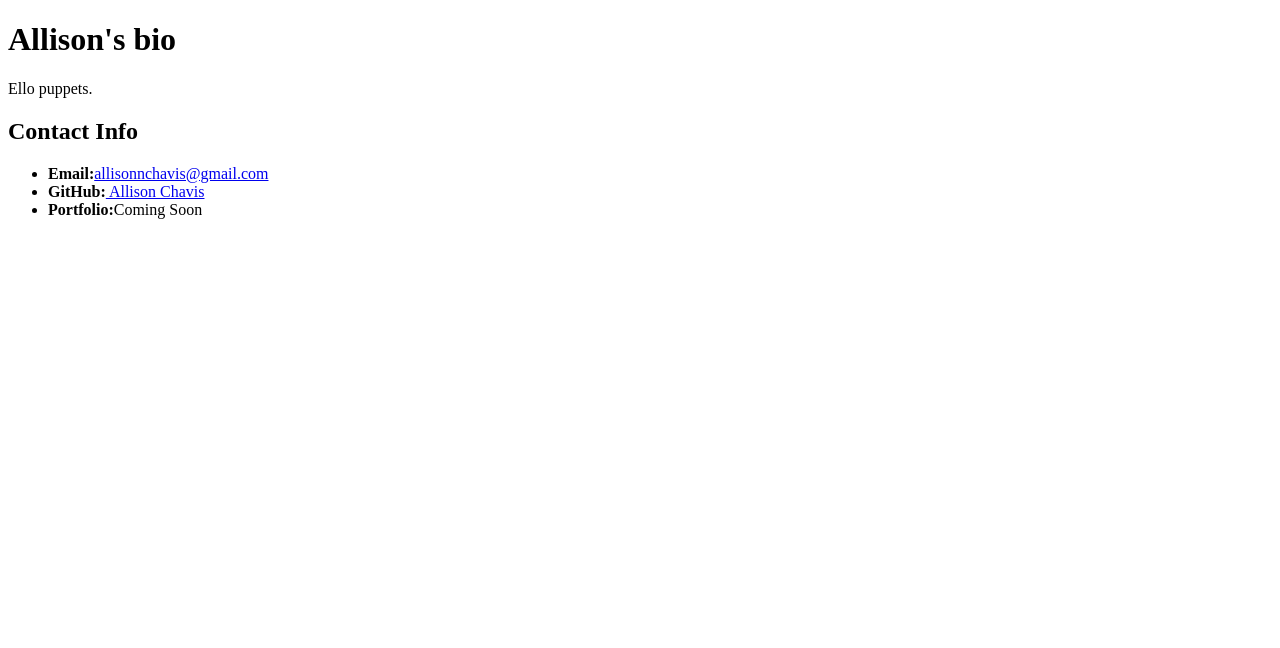
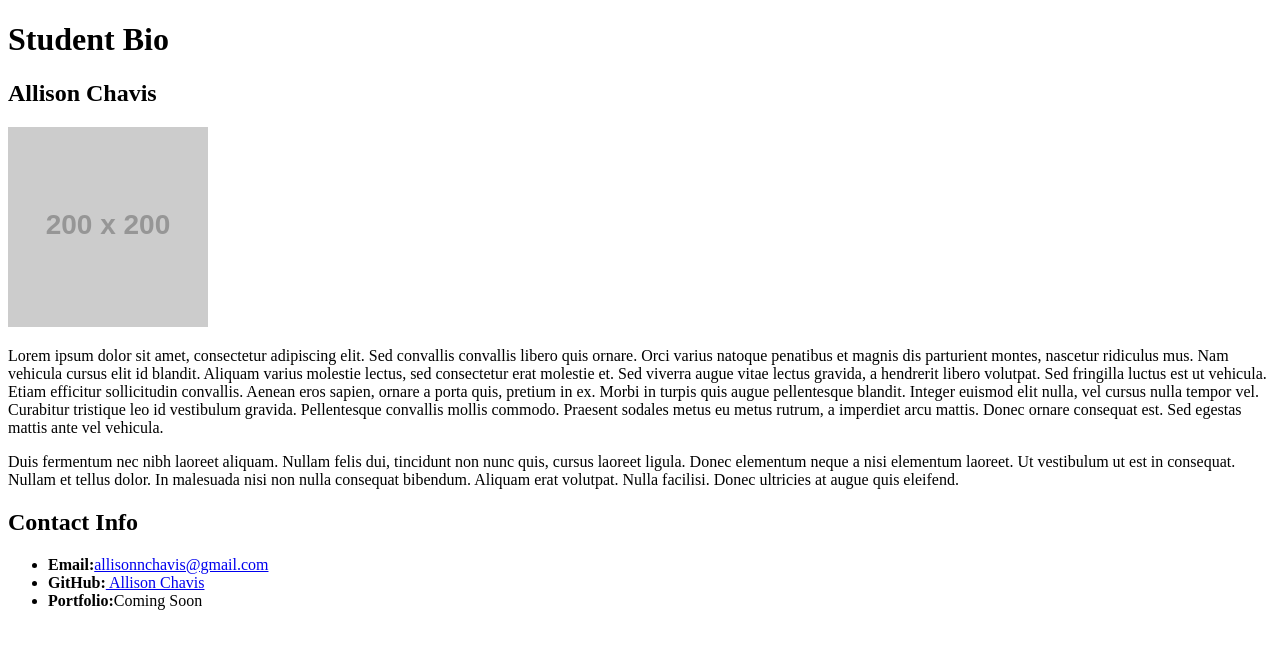
Before and after one commit to allisonchavis/basicbio, a plain HTML site: page index.html in a window 1280 px wide. Drawn offline with Linux system fonts and the light colour scheme; placeholder pictures from the web are drawn by us.

Commit message:
student bio

```diff
--- a/index.html
+++ b/index.html
@@ -1,27 +1,43 @@
 <!DOCTYPE html>
 <html lang="en">
-<head>
+
   <meta charset="utf-8">
   <title>The HTML5 Herald</title>
   <meta name="description" content="The HTML5 Herald">
   <meta name="author" content="SitePoint">
-  <link rel="stylesheet" href="css/styles.css?v=1.0">
-</head>
+  <link rel="stylesheet" type="text/css" href="code/style.css">
+
 <body>
-    <h1>Allison's bio</h1>
-      <p>Ello puppets.</p>
+  <header>
+    <h1>Student Bio</h1>
+    </header>
 
-      <div>
+    <div class="container">
 
+        <section id="main-bio">
+
+            <h2>Allison Chavis</h2>
+
+            <img src="http://placehold.it/200X200" alt="My Name" id="bio-image">
+
+            <p>
+
+              Lorem ipsum dolor sit amet, consectetur adipiscing elit. Sed convallis convallis libero quis ornare. Orci varius natoque penatibus et magnis dis parturient montes, nascetur ridiculus mus. Nam vehicula cursus elit id blandit. Aliquam varius molestie lectus, sed consectetur erat molestie et. Sed viverra augue vitae lectus gravida, a hendrerit libero volutpat. Sed fringilla luctus est ut vehicula. Etiam efficitur sollicitudin convallis. Aenean eros sapien, ornare a porta quis, pretium in ex. Morbi in turpis quis augue pellentesque blandit. Integer euismod elit nulla, vel cursus nulla tempor vel. Curabitur tristique leo id vestibulum gravida. Pellentesque convallis mollis commodo. Praesent sodales metus eu metus rutrum, a imperdiet arcu mattis. Donec ornare consequat est. Sed egestas mattis ante vel vehicula.</p>
+
+             <p> Duis fermentum nec nibh laoreet aliquam. Nullam felis dui, tincidunt non nunc quis, cursus laoreet ligula. Donec elementum neque a nisi elementum laoreet. Ut vestibulum ut est in consequat. Nullam et tellus dolor. In malesuada nisi non nulla consequat bibendum. Aliquam erat volutpat. Nulla facilisi. Donec ultricies at augue quis eleifend.</p>
+
+      </section>
+
+      <section id="contact-info">
       <h2><strong>Contact Info</strong></h2>
         <ul>
           <li><strong>Email:</strong><a href= "allisonnchavis@gmail.com">allisonnchavis@gmail.com</a></li>
           <li><strong>GitHub:</strong><a href="https://github.com/allisonchavis"> Allison Chavis</a></li>
           <li><strong>Portfolio:</strong>Coming Soon</li>
         </ul>
+      </section>
 </div>
 
 
-  <script src="js/scripts.js"></script>
 </body>
 </html>
```
